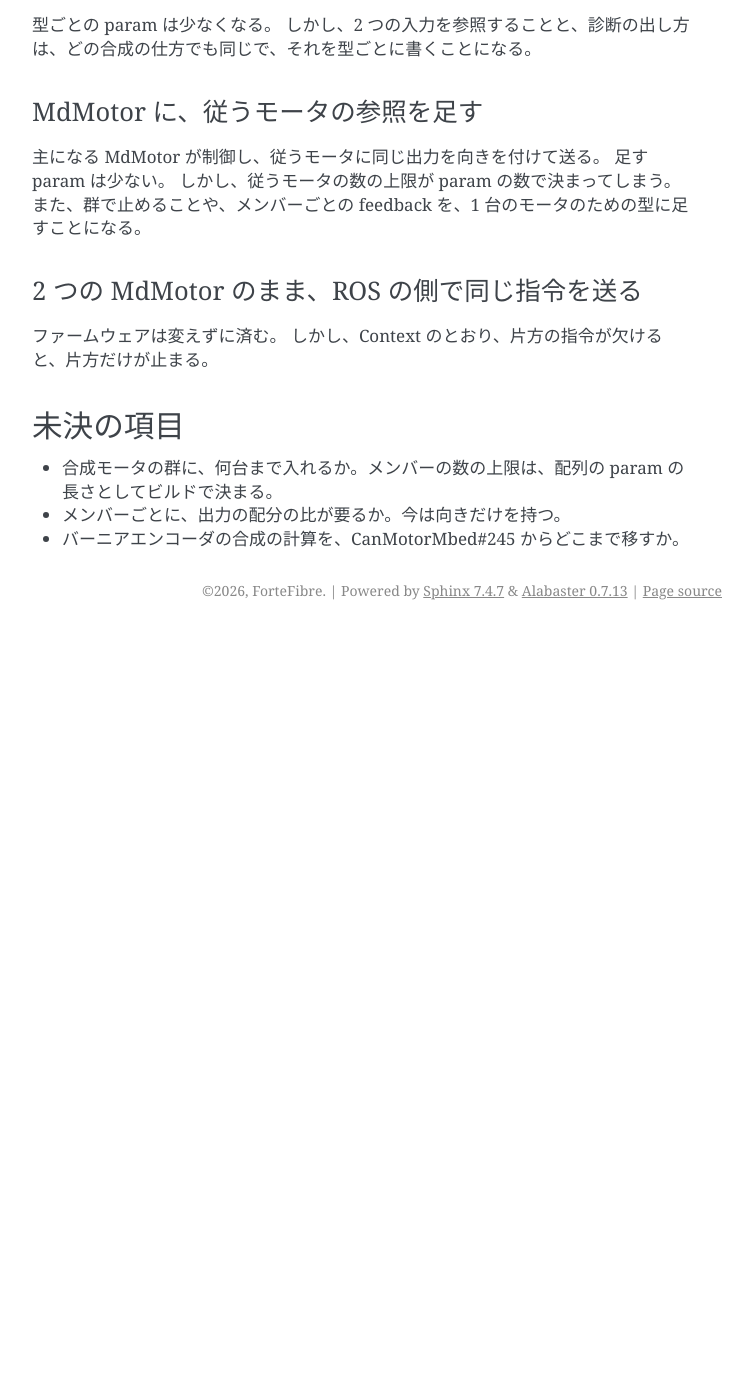
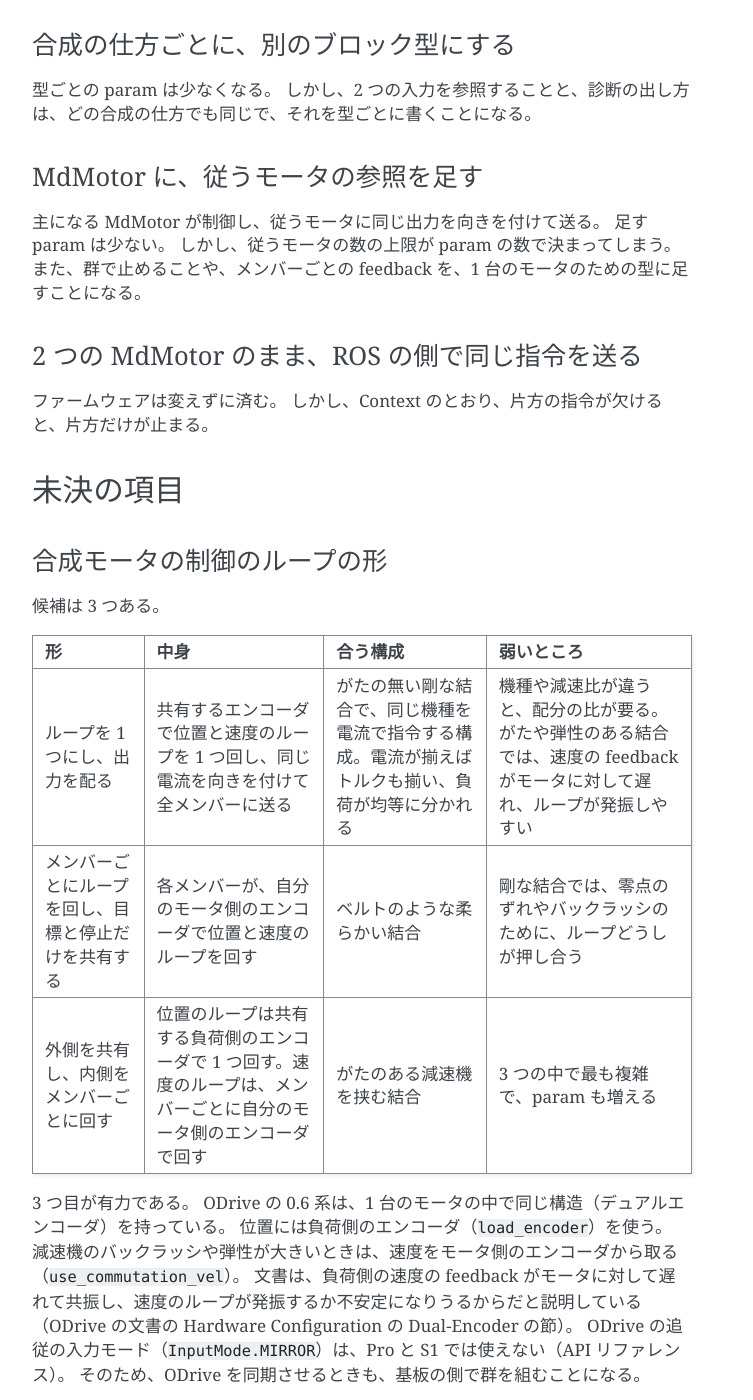
Before and after one commit to ForteFibre/fibril_zephyr, a Sphinx documentation site: the page built from doc/adr/0026-composite-encoder-and-motor.md, in a window 1280 px wide and 1400 px high, scrolled down 3072 px. Shown: the whole window, without its empty margins (388-1141 px from the left). Built offline with Sphinx 7.4.7, drawn with Linux system fonts in a browser that asks for light colours; before the commit the page ends 3702 px from its top, so only the background shows below that; some of the changed text lies outside the part shown.

Commit message:
docs(adr): 0026 の制御のループの形を未決にする
ループを 1 つにして出力を配る形は、がたのある結合で発振しやすい。ODrive も、バックラッシのある減速機には、位置を負荷側、速度をモータ側のエンコーダで回す形を用意している。実機の結合を確かめるまで決めない。

Co-Authored-By: Claude Opus 5.5 <noreply@anthropic.com>

```diff
--- a/doc/adr/0026-composite-encoder-and-motor.md
+++ b/doc/adr/0026-composite-encoder-and-motor.md
@@ -62,8 +62,10 @@ ADR 0025 の決定 7 の縮退にあたる。
 - 位置を測るエンコーダの参照を 1 つ。
 - 制御のゲイン。MdMotor と同じ `lib/motor_control` を使う。
 
-制御のループは 1 つにし、出したデューティを各メンバーに向きを付けて配る。
-指令の topic も 1 本である。
+指令の topic は、群に 1 本だけ置く。
+片方の指令だけが欠けることが、構造的に起きないようにするためである。
+
+制御のループをどう組むか（ループを 1 つにして出力を配るか、メンバーごとにも回すか）は、まだ決めていない（未決の項目）。
 
 1 台だけのモータは、今の MdMotor のままにする。
 MdMotor にメンバーのリストを足すと、群を作らない多くのインスタンスにも使わない param が付く。
@@ -123,6 +125,36 @@ MdMotor にメンバーのリストを足すと、群を作らない多くのイ
 
 ## 未決の項目
 
+### 合成モータの制御のループの形
+
+候補は 3 つある。
+
+| 形 | 中身 | 合う構成 | 弱いところ |
+|---|---|---|---|
+| ループを 1 つにし、出力を配る | 共有するエンコーダで位置と速度のループを 1 つ回し、同じ電流を向きを付けて全メンバーに送る | がたの無い剛な結合で、同じ機種を電流で指令する構成。電流が揃えばトルクも揃い、負荷が均等に分かれる | 機種や減速比が違うと、配分の比が要る。がたや弾性のある結合では、速度の feedback がモータに対して遅れ、ループが発振しやすい |
+| メンバーごとにループを回し、目標と停止だけを共有する | 各メンバーが、自分のモータ側のエンコーダで位置と速度のループを回す | ベルトのような柔らかい結合 | 剛な結合では、零点のずれやバックラッシのために、ループどうしが押し合う |
+| 外側を共有し、内側をメンバーごとに回す | 位置のループは共有する負荷側のエンコーダで 1 つ回す。速度のループは、メンバーごとに自分のモータ側のエンコーダで回す | がたのある減速機を挟む結合 | 3 つの中で最も複雑で、param も増える |
+
+3 つ目が有力である。
+ODrive の 0.6 系は、1 台のモータの中で同じ構造（デュアルエンコーダ）を持っている。
+位置には負荷側のエンコーダ（`load_encoder`）を使う。
+減速機のバックラッシや弾性が大きいときは、速度をモータ側のエンコーダから取る（`use_commutation_vel`）。
+文書は、負荷側の速度の feedback がモータに対して遅れて共振し、速度のループが発振するか不安定になりうるからだと説明している（ODrive の文書の Hardware Configuration の Dual-Encoder の節）。
+ODrive の追従の入力モード（`InputMode.MIRROR`）は、Pro と S1 では使えない（API リファレンス）。
+そのため、ODrive を同期させるときも、基板の側で群を組むことになる。
+
+RoboMaster のギヤヘッドにも、無視できないバックラッシがある。
+そのため、合成モータに限らず、1 台の MdMotor でも、位置を負荷側のエンコーダで、速度をロータ角で回す形を推奨できる可能性がある。
+その場合、MdMotor は、位置用と速度用のエンコーダを別々に参照することになる。
+
+決めるには、次のことを確かめる必要がある。
+
+- 実際の機構の結合の仕方（剛なギヤか、ベルトか、がたはどのくらいか）
+- ロータ角で速度のループを回したとき、今の MdMotor のゲインの表がどこまで使えるか
+- ODrive をメンバーにするとき、速度のモードの指令で足りるか
+
+### そのほか
+
 - 合成モータの群に、何台まで入れるか。メンバーの数の上限は、配列の param の長さとしてビルドで決まる。
 - メンバーごとに、出力の配分の比が要るか。今は向きだけを持つ。
 - バーニアエンコーダの合成の計算を、CanMotorMbed#245 からどこまで移すか。
```
Also changed, not shown: other parts of doc/adr/0026-composite-encoder-and-motor.md (+1 -1 lines).
